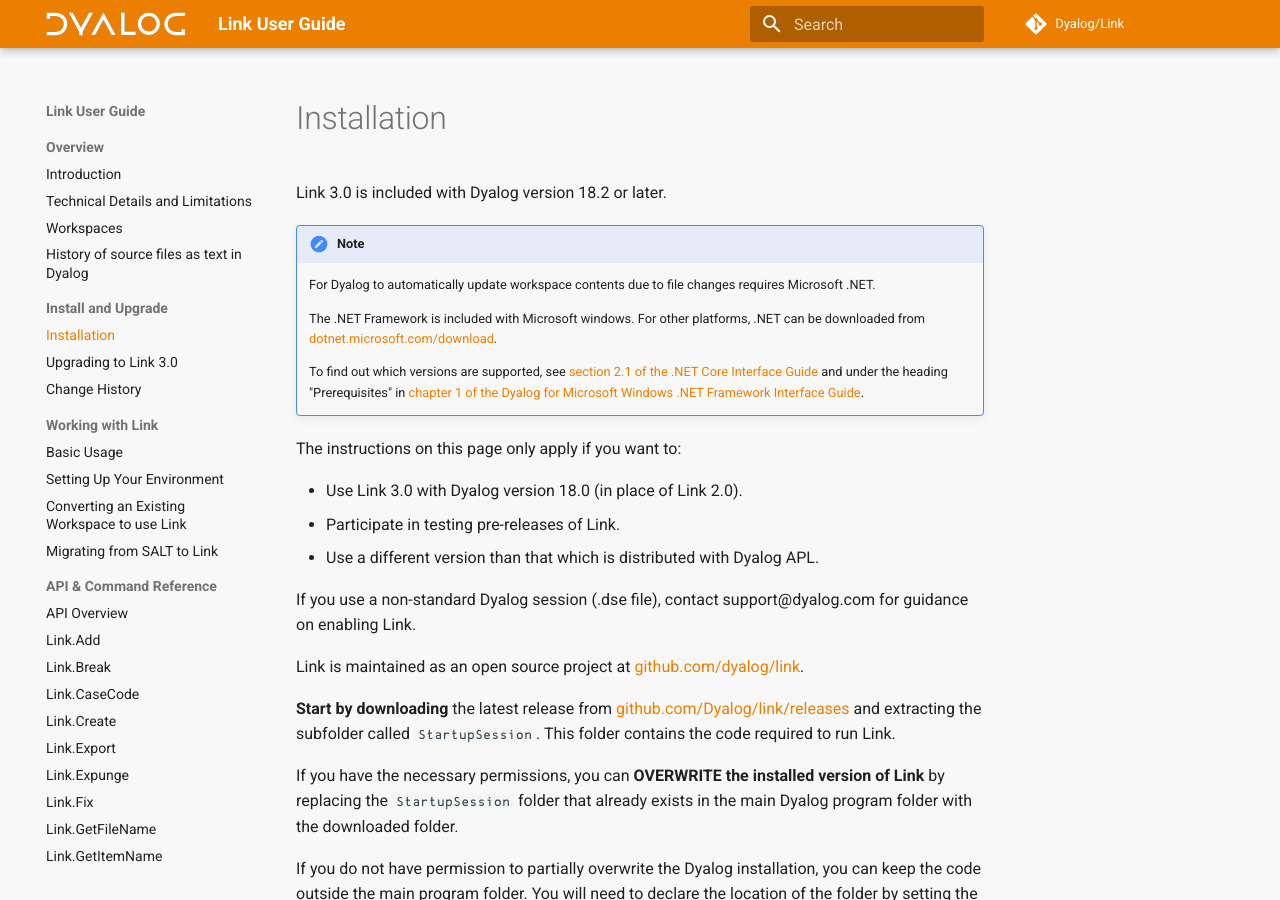
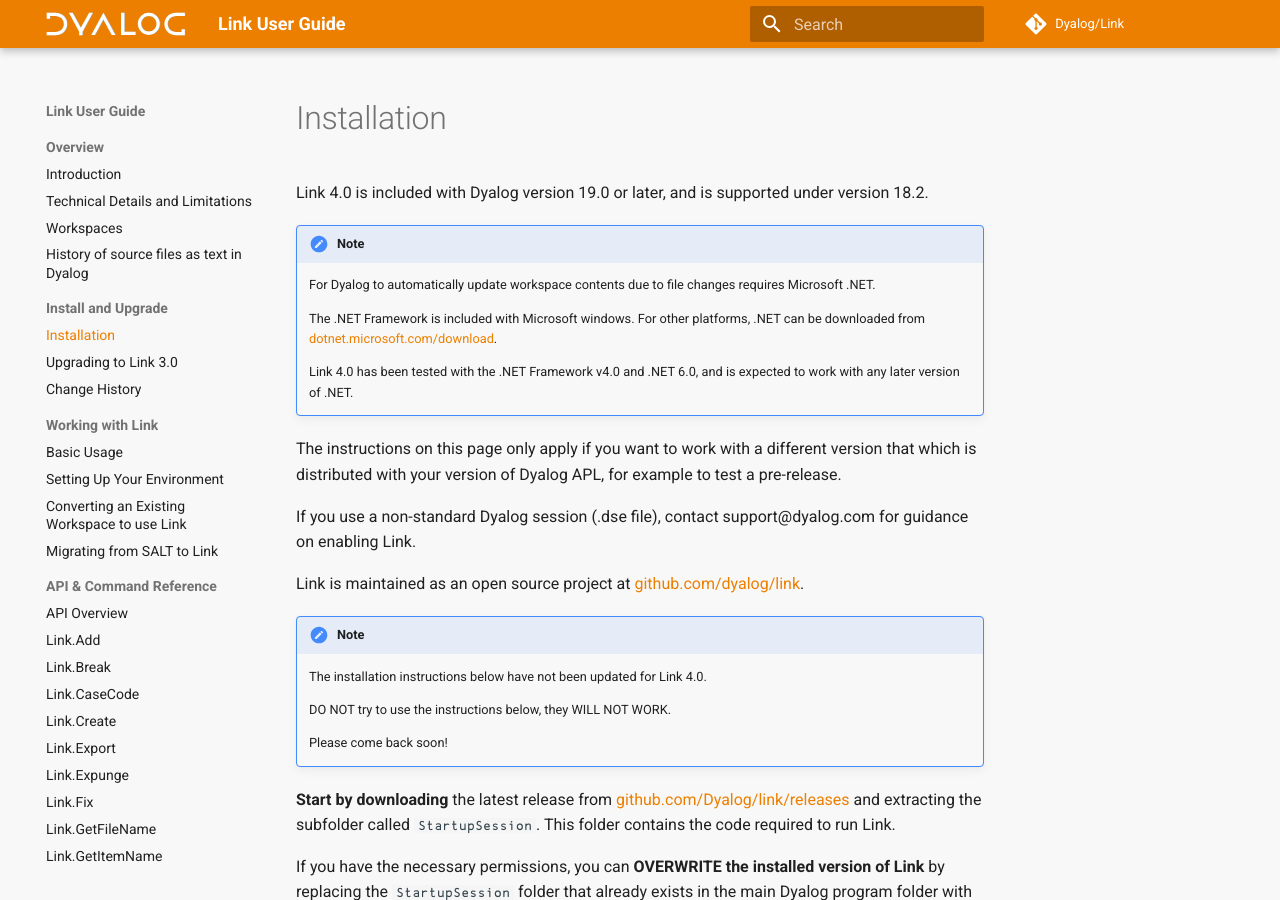
Before and after one commit to Dyalog/link, an MkDocs documentation site: the page built from docs/Usage/Installation.md, in a window 1280 px wide and 900 px high. Built offline with MkDocs 1.6.1 and Material for MkDocs 9.7.7, drawn with Linux system fonts in a browser that asks for light colours; comment, search, counter and statistics services are not loaded.

Commit message:
Update README & declare install instructions wrong

```diff
--- a/docs/Usage/Installation.md
+++ b/docs/Usage/Installation.md
@@ -1,23 +1,26 @@
 # Installation
 
-Link 3.0 is included with Dyalog version 18.2 or later.
+Link 4.0 is included with Dyalog version 19.0 or later, and is supported under version 18.2.
 
 !!!Note
 	For Dyalog to automatically update workspace contents due to file changes requires Microsoft .NET.
 
 	The .NET Framework is included with Microsoft windows. For other platforms, .NET can be downloaded from [dotnet.microsoft.com/download](https://dotnet.microsoft.com/download).
 
-	To find out which versions are supported, see [section 2.1 of the .NET Core Interface Guide](https://docs.dyalog.com/latest/dotNET%20Core%20Interface%20Guide.pdf) and under the heading "Prerequisites" in [chapter 1 of the Dyalog for Microsoft Windows .NET Framework Interface Guide](https://docs.dyalog.com/latest/Dyalog%20for%20Microsoft%20Windows%20.NET%20Framework%20Interface%20Guide.pdf).
+	Link 4.0 has been tested with the .NET Framework v4.0 and .NET 6.0, and is expected to work with any later version of .NET.
 
-The instructions on this page only apply if you want to:
-
-- Use Link 3.0 with Dyalog version 18.0 (in place of Link 2.0).
-- Participate in testing pre-releases of Link.
-- Use a different version than that which is distributed with Dyalog APL.
+The instructions on this page only apply if you want to work with a different version that which is distributed with your version of Dyalog APL, for example to test a pre-release.
 
 If you use a non-standard Dyalog session (.dse file), contact support@dyalog.com for guidance on enabling Link.
 
 Link is maintained as an open source project at [github.com/dyalog/link](https://github.com/dyalog/link).
+
+!!!Note
+    The installation instructions below have not been updated for Link 4.0.
+
+	DO NOT try to use the instructions below, they WILL NOT WORK.
+
+	Please come back soon!
 
 **Start by downloading** the latest release from [github.com/Dyalog/link/releases](https://github.com/Dyalog/link/releases) and extracting the subfolder called `StartupSession`. This folder contains the code required to run Link.
 
```
Also changed, not shown: README.md (+8 -6 lines).
